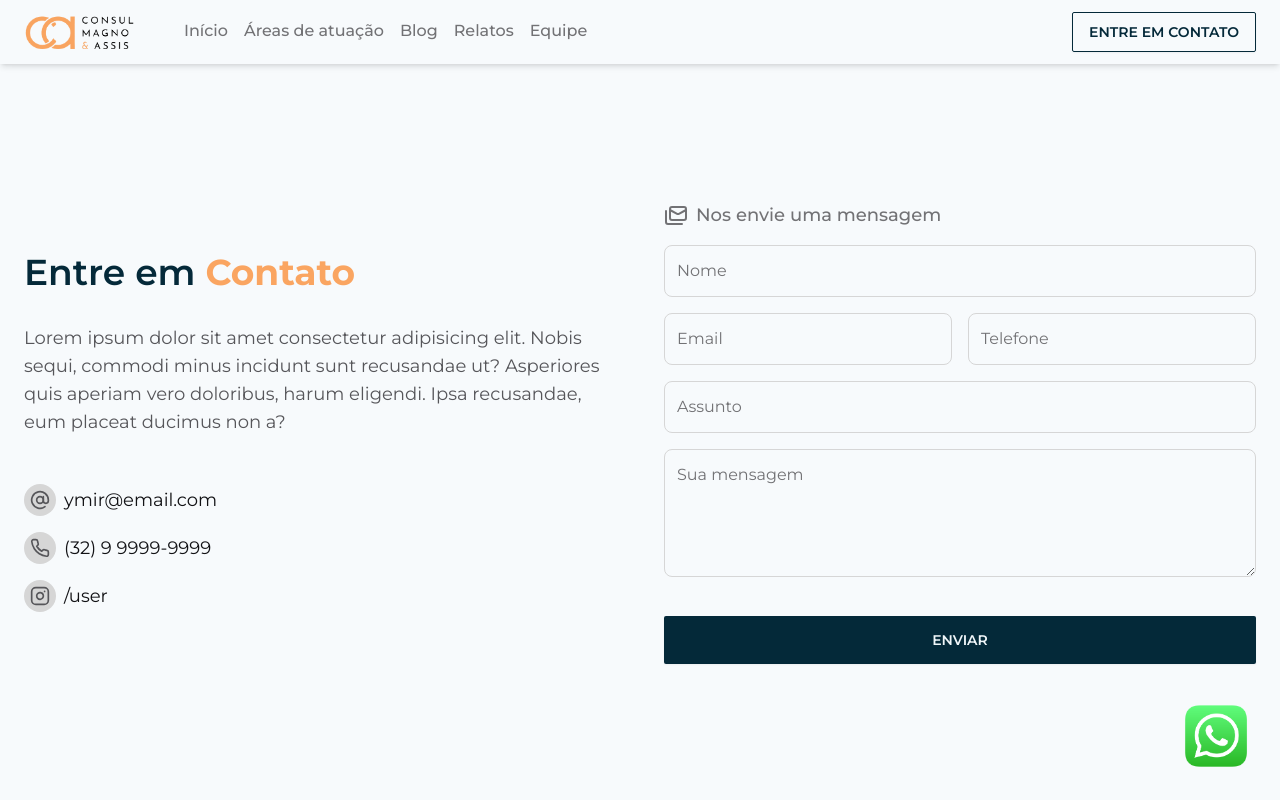
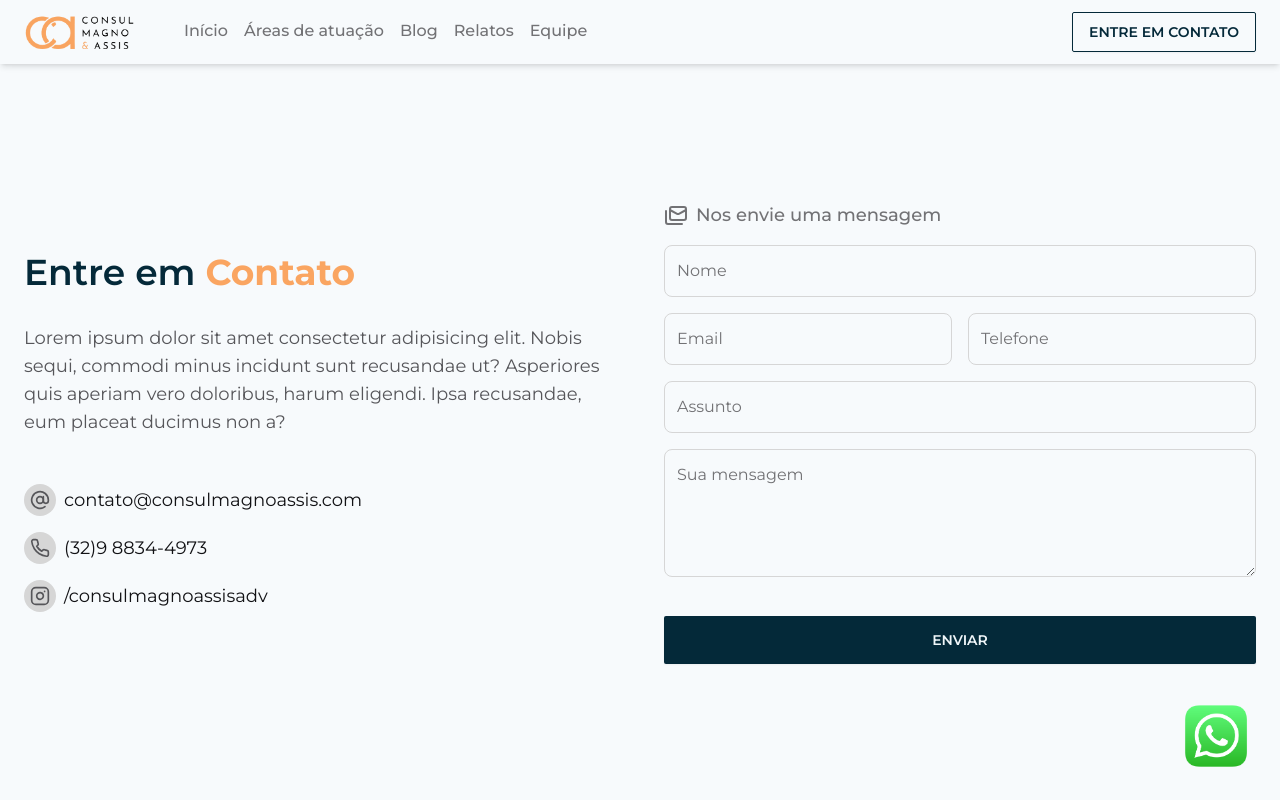
Before and after one commit to charmingruby/consulmagno-e-assis, a Next.js app: page /contato in a window 1280 px wide. Shown: the top 800 px of the page. Built offline with nearby package versions, Linux system fonts and the light colour scheme.

Commit message:
atualizando links

```diff
--- a/src/app/(public)/(routes)/areas-de-atuacao/page.tsx
+++ b/src/app/(public)/(routes)/areas-de-atuacao/page.tsx
@@ -3,6 +3,7 @@ import { Button } from '@/components/ui/button'
 import * as Container from '@/components/ui/container'
 import { AreaList } from './components/area-list'
 import { ArrowRight } from 'lucide-react'
+import Link from 'next/link'
 
 export default function AreasDeAtuaçao() {
   return (
@@ -51,10 +52,12 @@ export default function AreasDeAtuaçao() {
               incidunt labore ea eos.
             </p>
           </div>
-          <Button className="w-fit flex items-center justify-center gap-2">
-            <span>Conheça os relatos dos clientes</span>
-            <ArrowRight className="text-secondary-main h-4 w-4" />
-          </Button>
+          <Link href="/relatos" prefetch={false}>
+            <Button className="w-fit flex items-center justify-center gap-2">
+              <span>Conheça os relatos dos clientes</span>
+              <ArrowRight className="text-secondary-main h-4 w-4" />
+            </Button>
+          </Link>
         </Container.Content>
       </Container.Root>
     </>
--- a/src/app/(public)/(routes)/contato/components/mean-item.tsx
+++ b/src/app/(public)/(routes)/contato/components/mean-item.tsx
@@ -12,6 +12,7 @@ export function MeanItem({ content, url, icon: Icon }: MeanItemProps) {
     <Link
       href={url}
       prefetch={false}
+      target="_blank"
       className="group flex items-center gap-2 transition-all w-fit"
     >
       <div className="group-hover:bg-primary-main p-1.5 bg-gray-100 rounded-full transition-all">
--- a/src/app/(public)/(routes)/contato/page.tsx
+++ b/src/app/(public)/(routes)/contato/page.tsx
@@ -14,6 +14,7 @@ import {
 import { PageTitle } from '@/components/page-title'
 import { Box } from '@/components/ui/box'
 import { Button } from '@/components/ui/button'
+import Link from 'next/link'
 
 export default function Contact() {
   return (
@@ -32,9 +33,21 @@ export default function Contact() {
             </Text>
 
             <div className="mt-12 flex flex-col gap-4">
-              <MeanItem content="ymir@email.com" icon={AtSign} url="/" />
-              <MeanItem content="(32) 9 9999-9999" icon={Phone} url="/" />
-              <MeanItem content="/user" icon={Instagram} url="/" />
+              <MeanItem
+                content="contato@consulmagnoassis.com"
+                icon={AtSign}
+                url="mailto:contato@consulmagnoassis.com"
+              />
+              <MeanItem
+                content="(32)9 8834-4973"
+                icon={Phone}
+                url="https://wa.me/5532988344973?text=Ol%C3%A1%2C%20estou%20interessado%20nos%20seus%20servi%C3%A7os"
+              />
+              <MeanItem
+                content="/consulmagnoassisadv"
+                icon={Instagram}
+                url="https://www.instagram.com/consulmagnoassisadv/"
+              />
             </div>
           </div>
 
@@ -71,7 +84,13 @@ export default function Contact() {
                 exercitationem omnis nam expedita repellendus mollitia quasi est
                 suscipit quam dicta corporis error?
               </Text>
+              <Link
+                target="_blank"
+                prefetch={false}
+                href="https://www.google.com.br/maps/place/Av.+Bar%C3%A3o+do+Rio+Branco,+1871+-+Sala+613+-+Centro,+Juiz+de+Fora+-+MG,+41615-001/@-21.7583388,-43.3502574,17z/data=!3m1!4b1!4m6!3m5!1s0x989c9f39f31b85:0xfe746fb5fc325d6c!8m2!3d-21.7583388!4d-43.3502574!16s%2Fg%2F11s4g2t3vk?entry=ttu"
+              >
                 <Button className="w-full">Localização</Button>
+              </Link>
             </Box>
 
             {/* Remote */}
@@ -88,9 +107,15 @@ export default function Contact() {
                 exercitationem omnis nam expedita repellendus mollitia quasi est
                 suscipit quam dicta corporis error?
               </Text>
+              <Link
+                target="_blank"
+                href="https://wa.me/5532988344973?text=Ol%C3%A1%2C%20estou%20interessado%20nos%20seus%20servi%C3%A7os"
+                prefetch={false}
+              >
                 <Button color="secondary" className="w-full">
                   Contato
                 </Button>
+              </Link>
             </Box>
           </div>
         </Container.Content>
@@ -106,10 +131,12 @@ export default function Contact() {
               cum et repellendus eaque expedita deleniti vel ipsum autem
               blanditiis illum.
             </Text>
+            <Link href="/areas-de-atuacao" prefetch={false}>
               <Button className="flex gap-2 items-center justify-center w-full md:w-fit">
                 <span>Ver tudo</span>
                 <ArrowRight className="h-4 w-4 text-secondary-main" />
               </Button>
+            </Link>
           </div>
         </Container.Content>
       </Container.Root>
--- a/src/app/(public)/(routes)/relatos/page.tsx
+++ b/src/app/(public)/(routes)/relatos/page.tsx
@@ -5,6 +5,7 @@ import { Text } from '@/components/ui/text'
 import { Button } from '@/components/ui/button'
 import { CustomerStory } from './components/customer-story'
 import { ArrowRight } from 'lucide-react'
+import Link from 'next/link'
 
 export default function Cases() {
   return (
@@ -88,10 +89,12 @@ export default function Cases() {
               incidunt labore ea eos.
             </Text>
           </div>
-          <Button className="w-fit flex items-center justify-center gap-2">
-            <span>Conheça no que atuamos</span>
-            <ArrowRight className="text-secondary-main h-4 w-4" />
-          </Button>
+          <Link href="/areas-de-atuacao" prefetch={false}>
+            <Button className="w-fit flex items-center justify-center gap-2">
+              <span>Conheça no que atuamos</span>
+              <ArrowRight className="text-secondary-main h-4 w-4" />
+            </Button>
+          </Link>
         </Container.Content>
       </Container.Root>
     </>
--- a/src/app/(public)/components/footer/link-section.tsx
+++ b/src/app/(public)/components/footer/link-section.tsx
@@ -11,6 +11,8 @@ export interface LinkSectionProps {
 }
 
 export function LinkSection({ title, links }: LinkSectionProps) {
+  const isSocialSection = title === 'Redes'
+
   return (
     <div>
       <strong>{title}</strong>
@@ -19,7 +21,7 @@ export function LinkSection({ title, links }: LinkSectionProps) {
           <Link
             prefetch={false}
             href={link.url}
-            // target="_blank"
+            target={isSocialSection ? '_blank' : undefined}
             key={link.label}
           >
             <small className="text-sm font-medium text-gray-400 hover:text-primary-main hover:underline transition-all">
```
Lines whose indentation alone changed are shown as unchanged.
